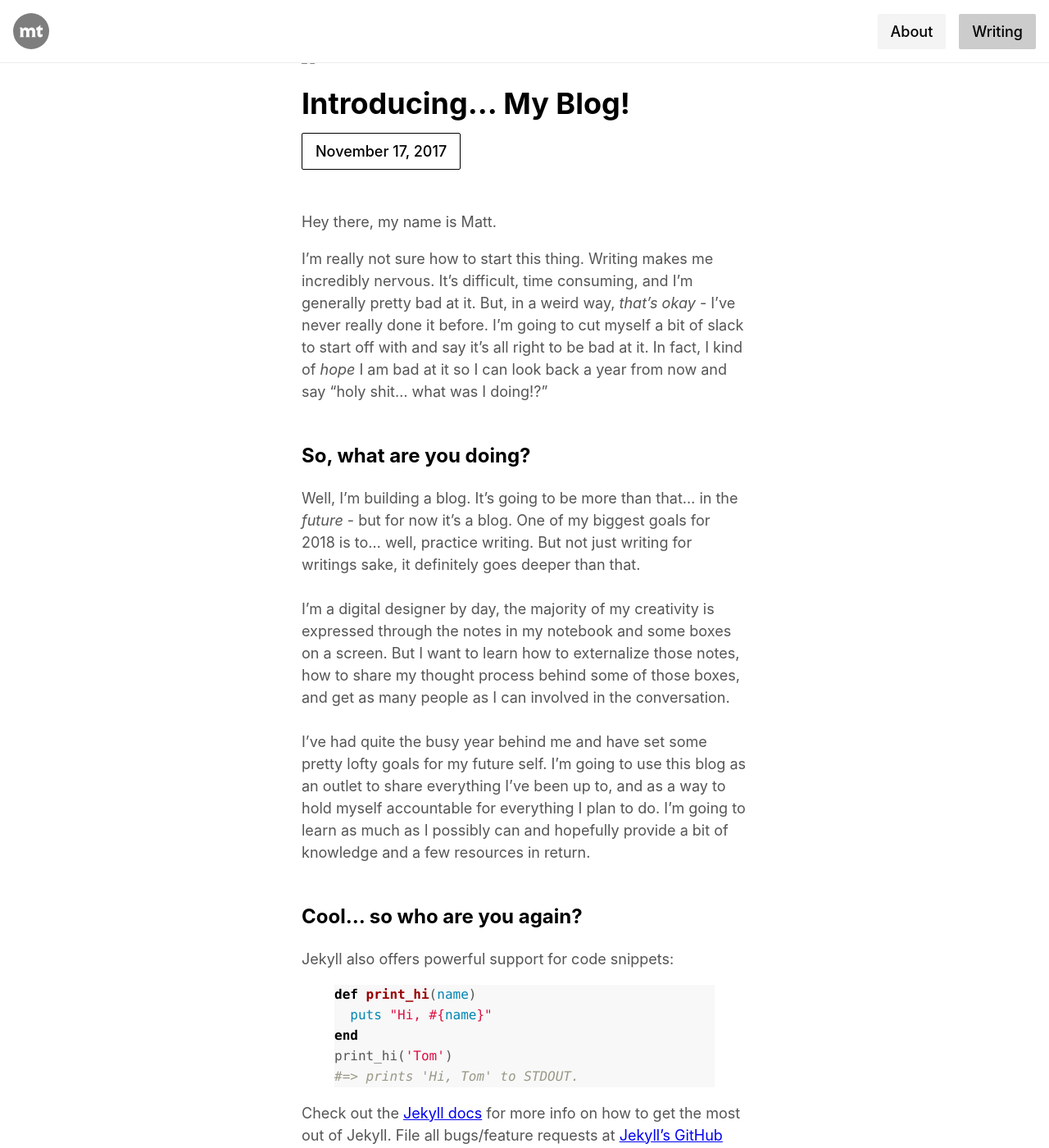
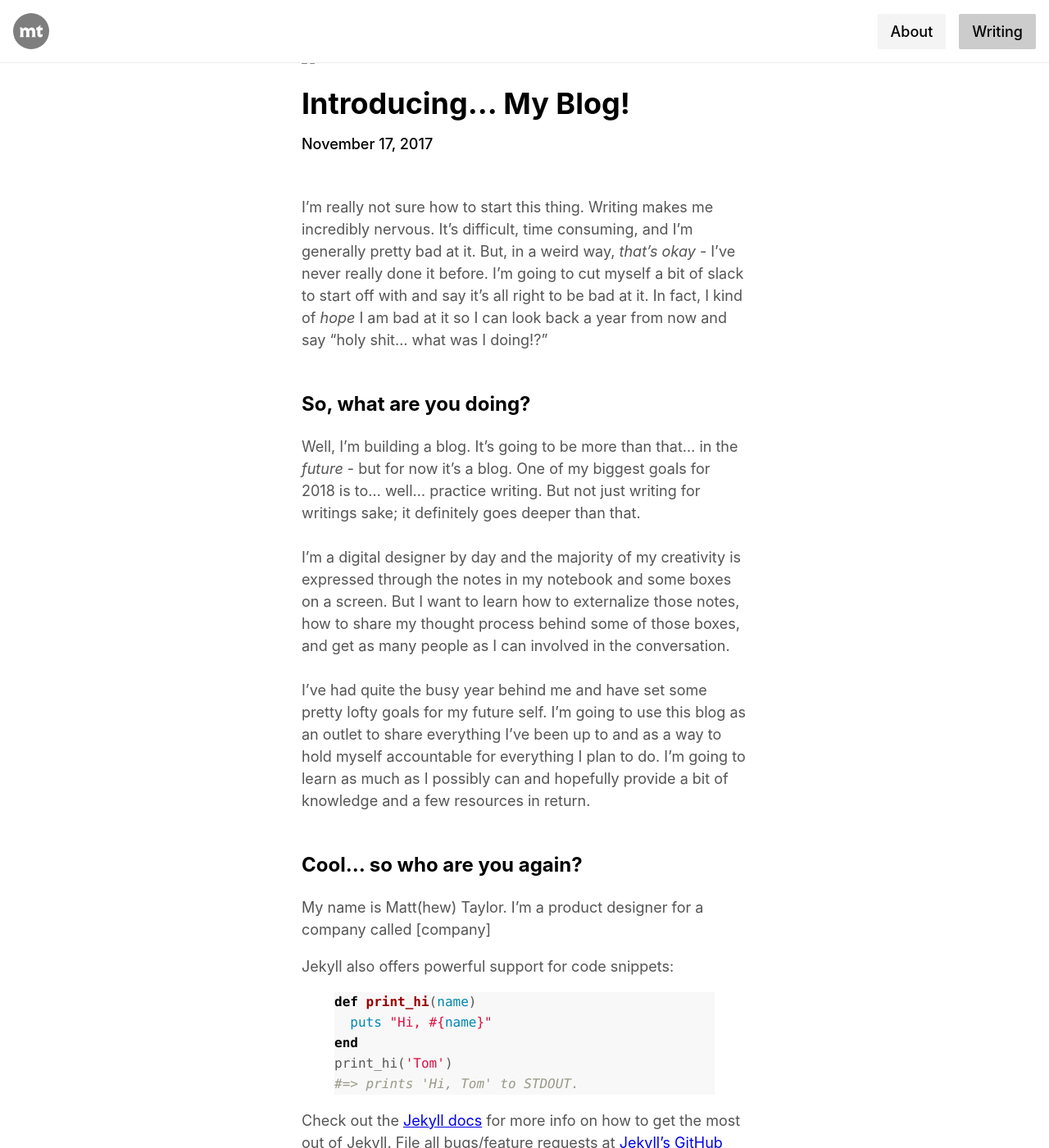
Before and after one commit to mattchewtaylor/mattchewtaylor.github.io, a Jekyll site: the page built from _posts/2017-11-18-introducing...-my-blog.markdown, in a window 1280 px wide and 1400 px high, scrolled down 223 px. Shown: the whole window at 82% size. Built offline with Jekyll 4.4.1, drawn with Linux system fonts in a browser that asks for light colours.

Commit message:
css + piecing together first blog post

```diff
--- a/_layouts/blog.html
+++ b/_layouts/blog.html
@@ -19,7 +19,7 @@ layout: default
             {{ post.excerpt }}
           </div>
           {% assign date_format = site.date_format | default: "%b %-d, %Y" %}
-          <span class="br1 ba pv2 ph3 no-underline fw5 f5 mb4 dib">{{ post.date | date: '%B %d, %Y' }}</span>
+          <span class="no-underline fw5 f5 mb4 dib">{{ post.date | date: '%B %d, %Y' }}</span>
         </div>
       </a>
       {% endfor %}
--- a/_layouts/post.html
+++ b/_layouts/post.html
@@ -12,7 +12,7 @@ layout: default
       <h1 class="post-title f2 mb0 lh-solid" itemprop="name headline">{{ page.title | escape }}</h1>
       <p class="post-meta">
         <time datetime="{{ page.date | date_to_xmlschema }}" itemprop="datePublished">
-          <span class="br1 ba pv2 ph3 mb4 no-underline fw5 f5 dib">{% assign date_format = site.minima.date_format | default: "%b %-d, %Y" %}
+          <span class="mb4 no-underline fw5 f5 dib">{% assign date_format = site.minima.date_format | default: "%b %-d, %Y" %}
           {{ page.date | date: '%B %d, %Y' }}</span>
         </time>
       </p>
--- a/_posts/2017-11-18-introducing...-my-blog.markdown
+++ b/_posts/2017-11-18-introducing...-my-blog.markdown
@@ -7,24 +7,23 @@ permalink: /writing/:title
 excerpt_separator: <!--excerpt-->
 medium-link: https://medium.com/@mattchewtaylor
 ---
-Hey there, my name is Matt.
-
 I'm really not sure how to start this thing. Writing makes me incredibly nervous. It's difficult, time consuming, and I'm generally pretty bad at it. But, in a weird way, *that's okay* - I've never really done it before.
 <!--excerpt-->
 I'm going to cut myself a bit of slack to start off with and say it's all right to be bad at it. In fact, I kind of *hope* I am bad at it so I can look back a year from now and say "holy shit... what was I doing!?"
 <br>
 <br>
 ## <span style="color: black;">So, what are you doing?</span>
-Well, I'm building a blog. It's going to be more than that... in the *future* - but for now it's a blog. One of my biggest goals for 2018 is to... well, practice writing. But not just writing for writings sake, it definitely goes deeper than that.
+Well, I'm building a blog. It's going to be more than that... in the *future* - but for now it's a blog. One of my biggest goals for 2018 is to... well... practice writing. But not just writing for writings sake; it definitely goes deeper than that.
 <br>
 <br>
-I'm a digital designer by day, the majority of my creativity is expressed through the notes in my notebook and some boxes on a screen. But I want to learn how to externalize those notes, how to share my thought process behind some of those boxes, and get as many people as I can involved in the conversation.
+I'm a digital designer by day and the majority of my creativity is expressed through the notes in my notebook and some boxes on a screen. But I want to learn how to externalize those notes, how to share my thought process behind some of those boxes, and get as many people as I can involved in the conversation.
 <br>
 <br>
-I've had quite the busy year behind me and have set some pretty lofty goals for my future self. I'm going to use this blog as an outlet to share everything I've been up to, and as a way to hold myself accountable for everything I plan to do. I'm going to learn as much as I possibly can and hopefully provide a bit of knowledge and a few resources in return.
+I've had quite the busy year behind me and have set some pretty lofty goals for my future self. I'm going to use this blog as an outlet to share everything I've been up to and as a way to hold myself accountable for everything I plan to do. I'm going to learn as much as I possibly can and hopefully provide a bit of knowledge and a few resources in return.
 <br>
 <br>
 ## <span style="color: black;">Cool... so who are you again?</span>
+My name is Matt(hew) Taylor. I'm a product designer for a company called [company]
 
 Jekyll also offers powerful support for code snippets:
 
```
Also changed, not shown: _layouts/home.html (+7 -1 lines).
